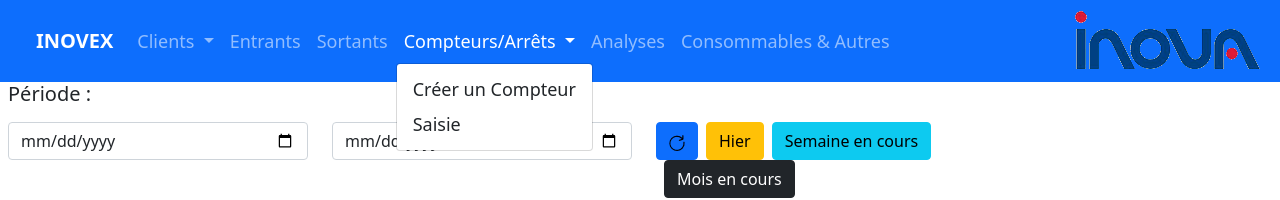
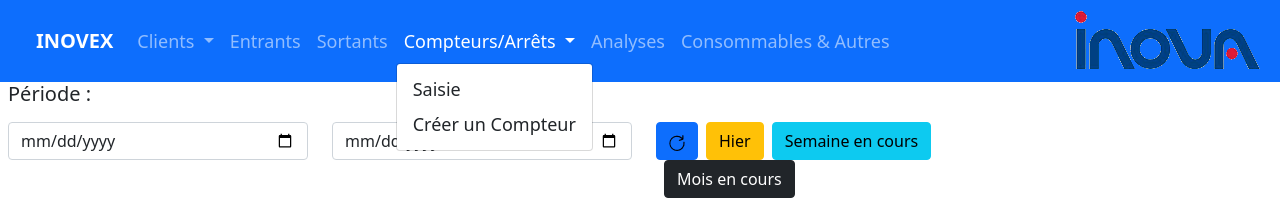
Before and after one commit to SabreNicolas/INOVEX, an Angular app in the folder INOVEX/: page /conso in a window 1280 px wide. Both pictures are taken after a click on the button "Compteurs/Arrêts". Shown: the top 200 px of the page. Built offline with nearby package versions, Linux system fonts and the light colour scheme; no server answers.

Commit message:
change item order

```diff
--- a/INOVEX/src/app/app.component.html
+++ b/INOVEX/src/app/app.component.html
@@ -36,8 +36,8 @@
           Compteurs/Arrêts
         </a>
         <div class="dropdown-menu" aria-labelledby="navbarDropdown">
+          <a class="dropdown-item" routerLink="listCompteurs">Saisie</a>
           <a class="dropdown-item" routerLink="compteurs">Créer un Compteur</a>
-          <a class="dropdown-item" routerLink="listCompteurs">Saisie</a>
         </div>
       </li>
 
--- a/INOVEX/src/app/list-conso/list-conso.component.ts
+++ b/INOVEX/src/app/list-conso/list-conso.component.ts
@@ -88,7 +88,6 @@ export class ListConsoComponent implements OnInit {
       this.listConsos.forEach(con => {
         this.productsService.getValueProducts(day.substr(6, 4) + '-' + day.substr(3, 2) + '-' + day.substr(0, 2),con.Id).subscribe((response) => {
           if (response.data[0] != undefined && response.data[0].Value != 0) {
-            console.log(response.data);
             (<HTMLInputElement>document.getElementById(con.Id + '-' + day)).value = response.data[0].Value;
           }
         });
```
